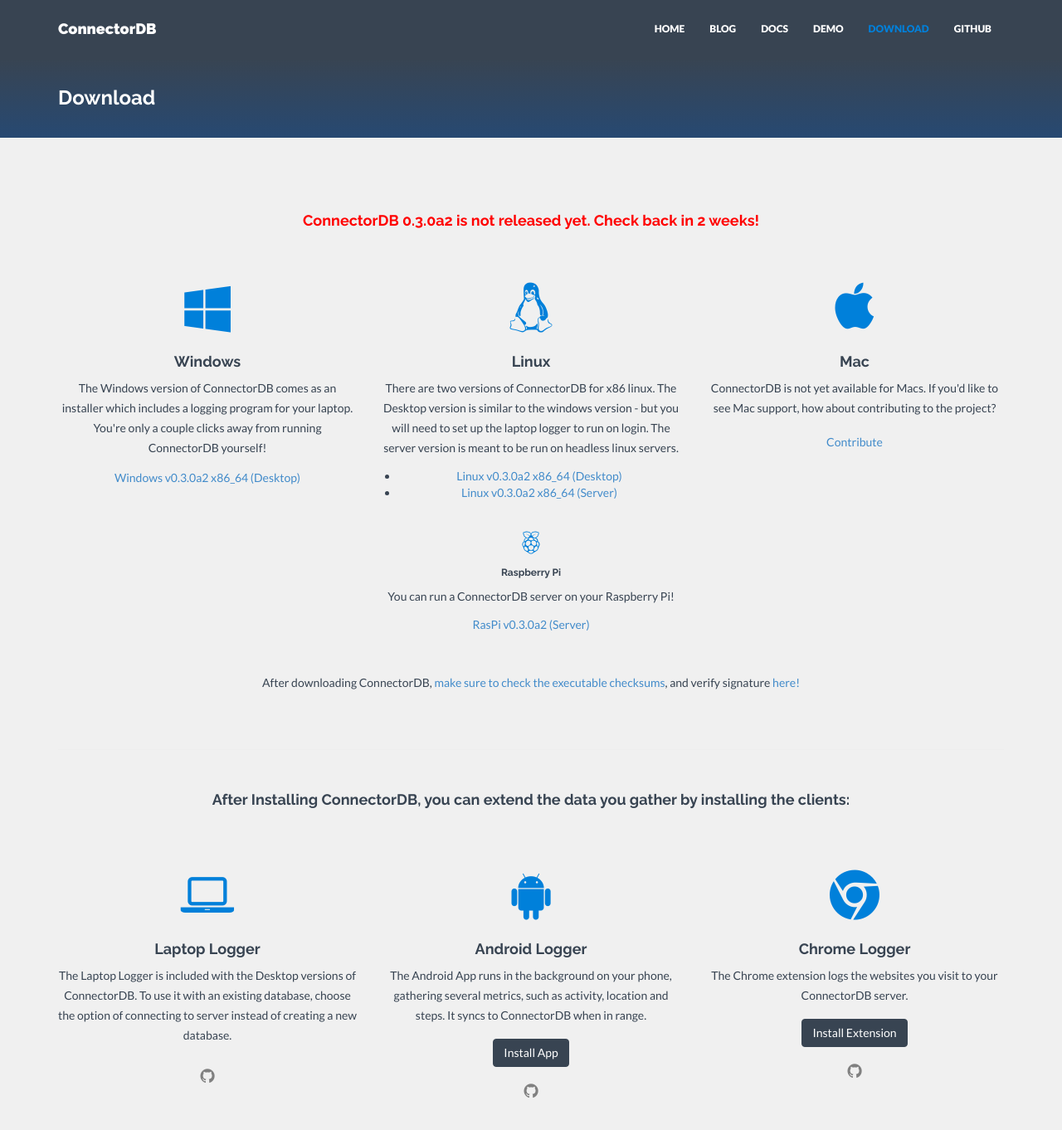
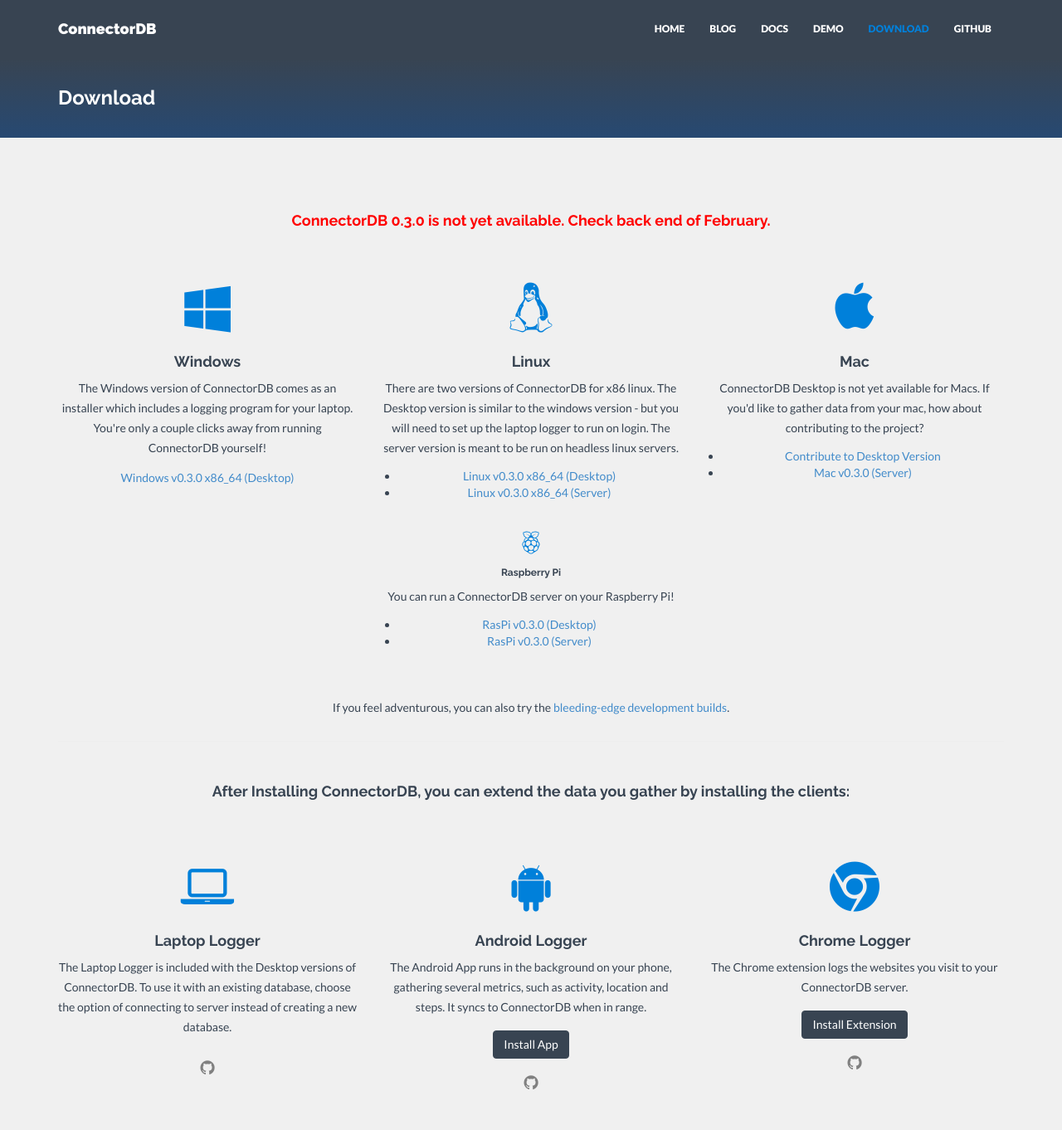
Before and after one commit to connectordb/connectordb.io, a Jekyll site: the page built from download.html, in a window 1280 px wide and 1400 px high. Shown: the top 1362 px of the window at 83% size. Built offline with Jekyll 4.4.1, drawn with Linux system fonts in a browser that asks for light colours; nearby versions of some CDN libraries.

Commit message:
Updated version and download info

```diff
--- a/_config.yml
+++ b/_config.yml
@@ -21,7 +21,7 @@
   footer_heading: "#ffffff"
   footer_content: "#bfc9d3"
 
-version: 0.3.0a2
+version: 0.3.0
 
 navigation:
   - title: Home
--- a/_docs/conf.py
+++ b/_docs/conf.py
@@ -78,7 +78,7 @@
 # The short X.Y version.
 version = '0.3'
 # The full version, including alpha/beta/rc tags.
-release = '0.3.0a2'
+release = '0.3.0'
 
 # The language for content autogenerated by Sphinx. Refer to documentation
 # for a list of supported languages.
--- a/download.html
+++ b/download.html
@@ -8,7 +8,7 @@
   <div class="container mtb">
     <div class="row centered">
       <div class="col-md-12">
-        <h4 style="color: red;padding-bottom: 40px;">ConnectorDB 0.3.0a2 is not released yet. Check back in 2 weeks!</h4>
+        <h4 style="color: red;padding-bottom: 40px;">ConnectorDB 0.3.0 is not yet available. Check back end of February.</h4>
 </div>
 </div>
 <div class="row centered">
@@ -50,24 +50,29 @@
 </svg>
 <h6>Raspberry Pi</h6>
 <p>You can run a ConnectorDB server on your Raspberry Pi!</p>
-<a href="https://github.com/connectordb/connectordb/releases/download/v{{ site.version }}/connectordb_server_v{{ site.version }}_linux_arm.tar.gz">RasPi v{{ site.version }} (Server)</a></li>
+<ul>
+<li><a href="https://github.com/connectordb/connectordb/releases/download/v{{ site.version }}/connectordb_desktop_v{{ site.version }}_linux_arm.tar.gz">RasPi v{{ site.version }} (Desktop)</a></li>
+<li><a href="https://github.com/connectordb/connectordb/releases/download/v{{ site.version }}/connectordb_server_v{{ site.version }}_linux_arm.tar.gz">RasPi v{{ site.version }} (Server)</a></li>
+</ul>
+</div>
 
-</div>
 <div class="col-md-4">
   <i class="fa fa-apple"></i>
   <h4>Mac</h4>
-  <p>ConnectorDB is not yet available for Macs. If you'd like to see Mac support, how about contributing to the project?</p>
-  <p><a href="https://github.com/connectordb/connectordb/issues/318" class="btn">Contribute</a></p>
+  <p>ConnectorDB Desktop is not yet available for Macs. If you'd like to gather data from your mac, how about contributing to the project?</p>
+  <ul>
+  <li><a href="https://github.com/connectordb/connectordb/issues/318">Contribute to Desktop Version</a></li>
+  <li><a href="https://github.com/connectordb/connectordb/releases/download/v{{ site.version }}/connectordb_server_v{{ site.version }}_darwin.tar.gz">Mac v{{ site.version }} (Server)</a></li>
+  </ul>
 </div>
 
 </div>
 <div class="row centered" style="margin-top: 50px;">
 <div class="col-md-12">
-  After downloading ConnectorDB, <a href="/checksum.txt">make sure to check the executable checksums</a>, and verify signature
-  <a href="https://keybase.io/verify">here!</a>
+  If you feel adventurous, you can also try the <a href="https://keybase.pub/dkumor/connectordb/">bleeding-edge development builds</a>.
 </div>
 </div>
-<div class="row centered" style="margin-top: 50px; margin-bottom: 50px;">
+<div class="row centered" style="margin-top: 10px; margin-bottom: 50px;">
 <div class="col-md-12">
   <hr/>
   <h4 style="margin-top: 50px;">After Installing ConnectorDB, you can extend the data you gather by installing the clients:</h4>
```
Also changed, not shown: 1 other file.
